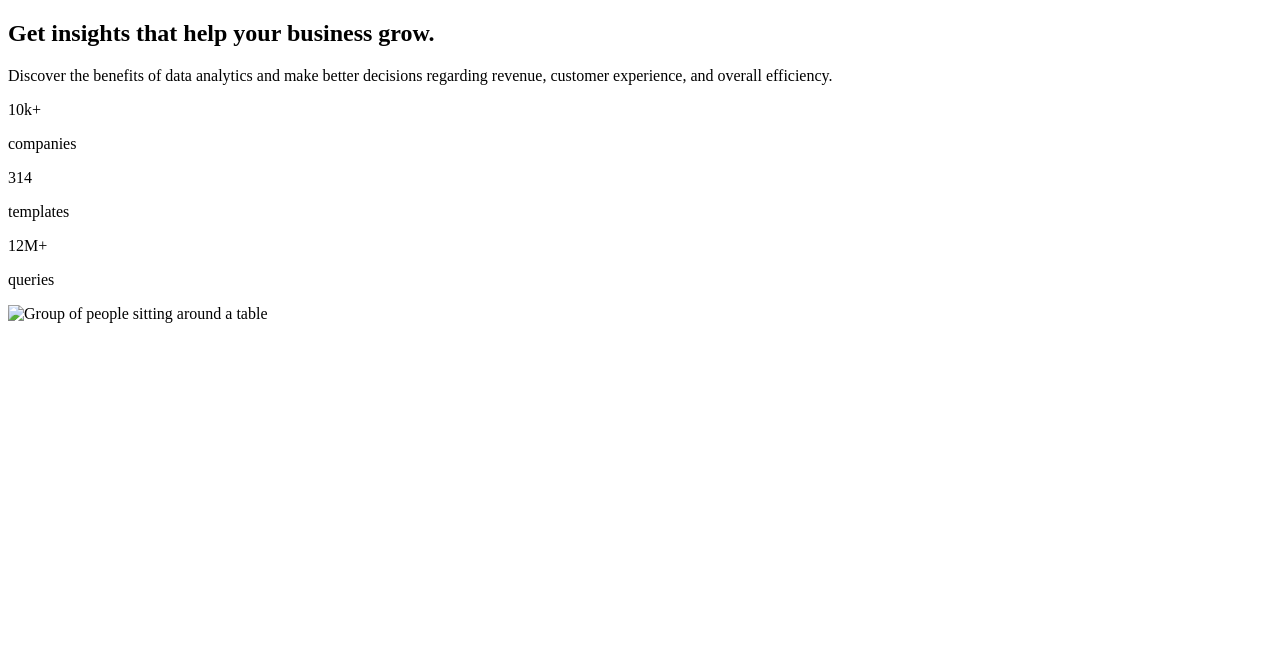
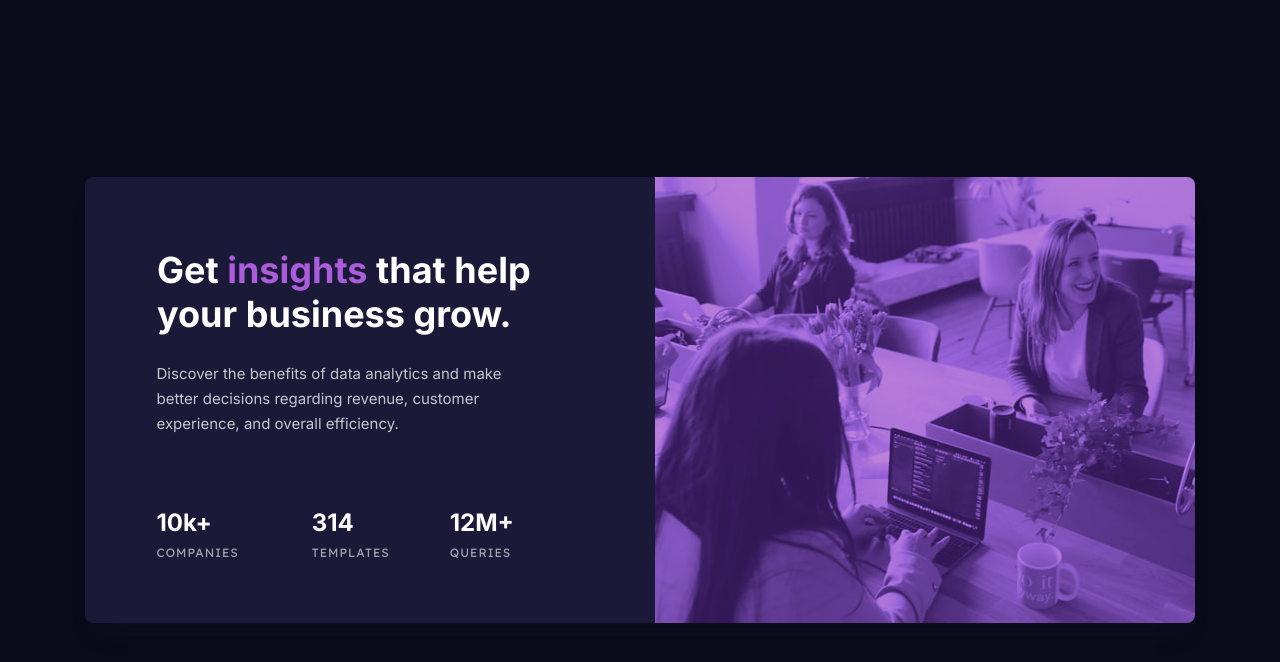
Before and after one commit to Darko96/stats-preview-card-component, a plain HTML site: page index.html in a window 1280 px wide. Drawn offline with Linux system fonts and the light colour scheme; the site is published under a folder, as on GitHub Pages, so addresses that start at the root find nothing.

Commit message:
Update index.html

```diff
--- a/index.html
+++ b/index.html
@@ -19,7 +19,7 @@
       sizes="32x32"
       href="./images/favicon-32x32.png"
     />
-    <link rel="stylesheet" href="/css/style.css" />
+    <link rel="stylesheet" href="css/style.css" />
 
     <title>Frontend Mentor | Stats preview card component</title>
   </head>
@@ -54,7 +54,7 @@
         <div class="stats-img-container">
           <img
             class="stats-img"
-            src="/images/image-header-desktop.jpg"
+            src="images/image-header-desktop.jpg"
             alt="Group of people sitting around a table"
           />
         </div>
```
